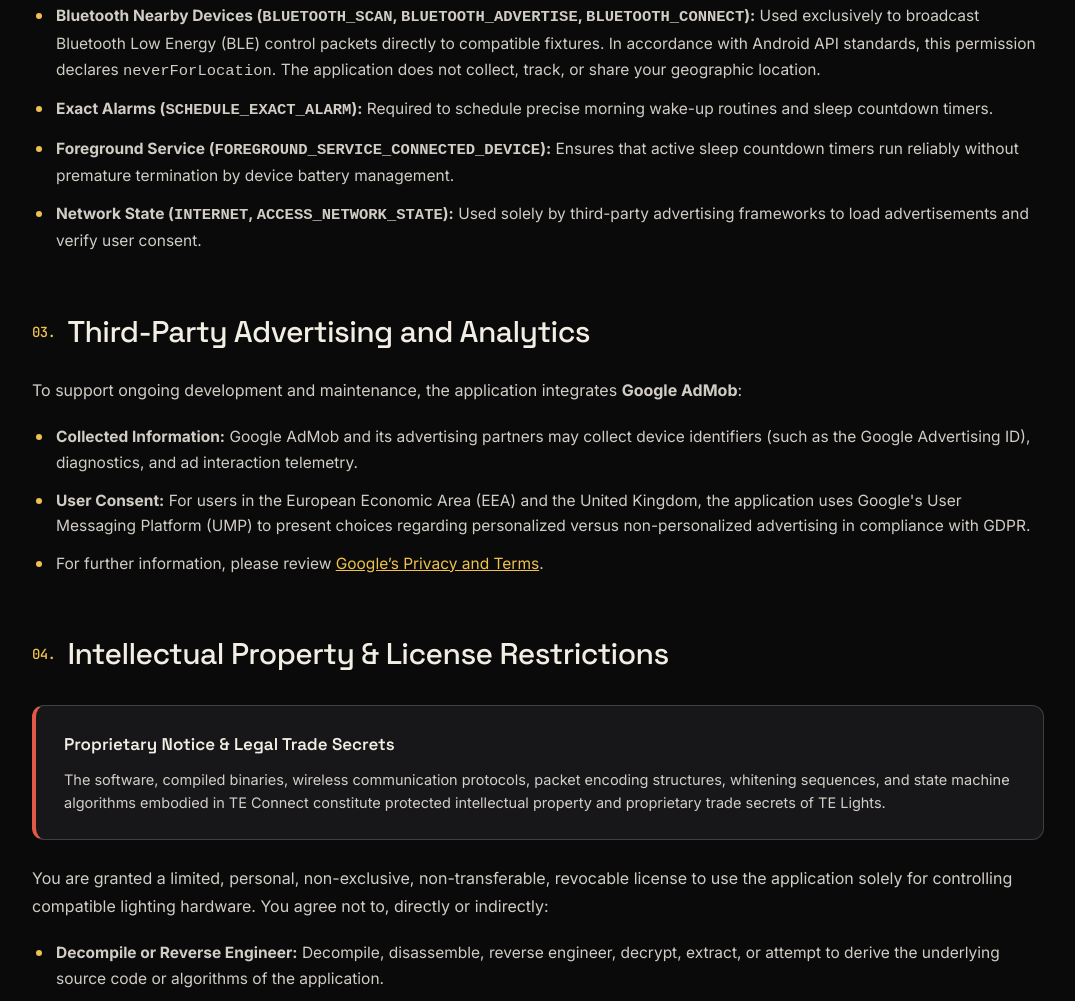
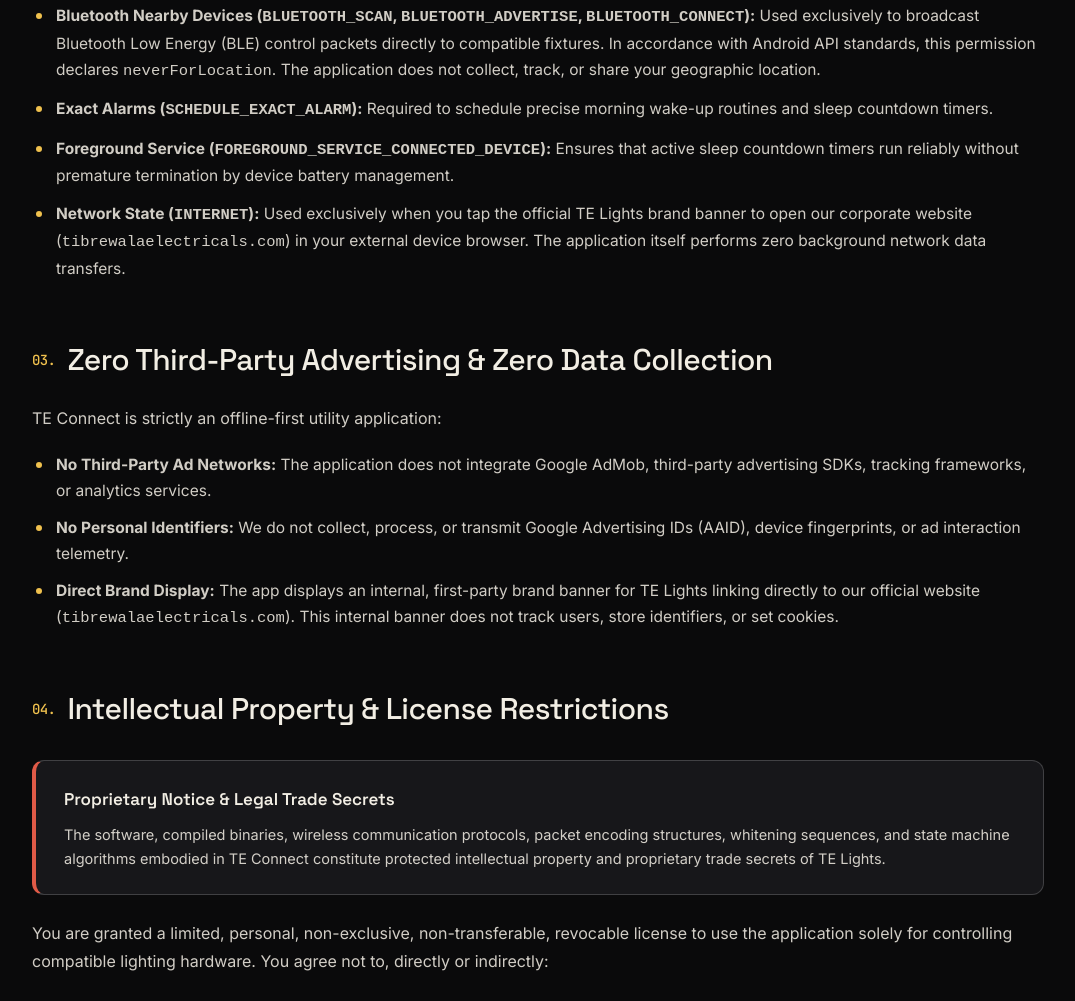
Before and after one commit to Sanket-Tantia/tibrewala, a plain HTML site: page privacy.html in a window 1280 px wide. Shown: the part 1016-2017 px from the top of the page, without its empty margins (102-1177 px from the left). Drawn offline with Linux system fonts and the light colour scheme.

Commit message:
Update privacy policy: zero third-party advertising, zero trackers

```diff
--- a/privacy.html
+++ b/privacy.html
@@ -192,17 +192,17 @@ footer{background:var(--bg-mid);border-top:1px solid var(--line);padding:60px 0
         <li><strong>Bluetooth Nearby Devices (<code>BLUETOOTH_SCAN</code>, <code>BLUETOOTH_ADVERTISE</code>, <code>BLUETOOTH_CONNECT</code>):</strong> Used exclusively to broadcast Bluetooth Low Energy (BLE) control packets directly to compatible fixtures. In accordance with Android API standards, this permission declares <code>neverForLocation</code>. The application does not collect, track, or share your geographic location.</li>
         <li><strong>Exact Alarms (<code>SCHEDULE_EXACT_ALARM</code>):</strong> Required to schedule precise morning wake-up routines and sleep countdown timers.</li>
         <li><strong>Foreground Service (<code>FOREGROUND_SERVICE_CONNECTED_DEVICE</code>):</strong> Ensures that active sleep countdown timers run reliably without premature termination by device battery management.</li>
-        <li><strong>Network State (<code>INTERNET</code>, <code>ACCESS_NETWORK_STATE</code>):</strong> Used solely by third-party advertising frameworks to load advertisements and verify user consent.</li>
+        <li><strong>Network State (<code>INTERNET</code>):</strong> Used exclusively when you tap the official TE Lights brand banner to open our corporate website (<code>tibrewalaelectricals.com</code>) in your external device browser. The application itself performs zero background network data transfers.</li>
       </ul>
     </div>
 
     <div class="policy-section">
-      <h2><span class="sec-num">03.</span> Third-Party Advertising and Analytics</h2>
-      <p>To support ongoing development and maintenance, the application integrates <strong>Google AdMob</strong>:</p>
+      <h2><span class="sec-num">03.</span> Zero Third-Party Advertising &amp; Zero Data Collection</h2>
+      <p>TE Connect is strictly an offline-first utility application:</p>
       <ul>
-        <li><strong>Collected Information:</strong> Google AdMob and its advertising partners may collect device identifiers (such as the Google Advertising ID), diagnostics, and ad interaction telemetry.</li>
-        <li><strong>User Consent:</strong> For users in the European Economic Area (EEA) and the United Kingdom, the application uses Google's User Messaging Platform (UMP) to present choices regarding personalized versus non-personalized advertising in compliance with GDPR.</li>
-        <li>For further information, please review <a href="https://policies.google.com/technologies/partner-sites" target="_blank" rel="noopener" style="color:var(--accent);text-decoration:underline">Google’s Privacy and Terms</a>.</li>
+        <li><strong>No Third-Party Ad Networks:</strong> The application does not integrate Google AdMob, third-party advertising SDKs, tracking frameworks, or analytics services.</li>
+        <li><strong>No Personal Identifiers:</strong> We do not collect, process, or transmit Google Advertising IDs (AAID), device fingerprints, or ad interaction telemetry.</li>
+        <li><strong>Direct Brand Display:</strong> The app displays an internal, first-party brand banner for TE Lights linking directly to our official website (<code>tibrewalaelectricals.com</code>). This internal banner does not track users, store identifiers, or set cookies.</li>
       </ul>
     </div>
 
```
Also changed, not shown: privacy/index.html (+6 -6 lines).
